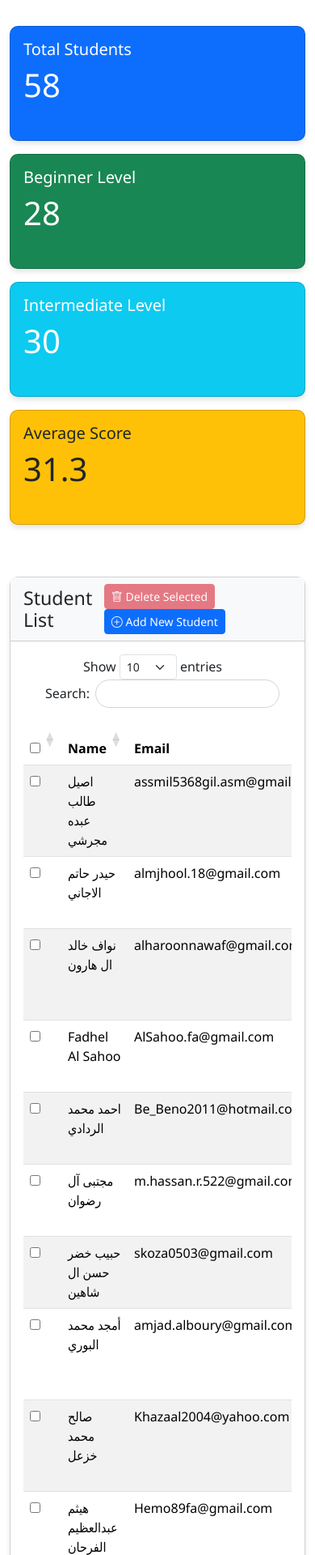
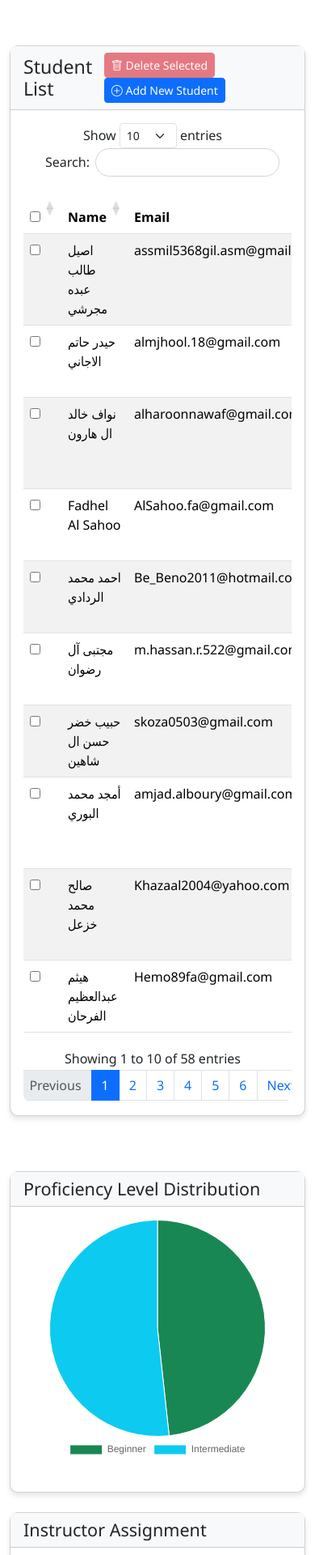
Before and after one commit to menoo20/student-placement-dashboard, a Flask app: page / in a window 390 px wide. Shown: the part 494-2414 px from the top of the page at 81% size. Run offline with Flask 3, Linux system fonts and the light colour scheme; data comes from the database, SQL or seed files in the repository; some libraries are stand-ins or nearby versions.

Commit message:
Add student statistics pie charts for proficiency and instructor; update charts after CRUD operations

````diff
--- a/student_website/app.py
+++ b/student_website/app.py
@@ -232,77 +232,12 @@ def init_db():
     conn.commit()
     conn.close()
 
-def get_stats():
-    conn = get_db_connection()
-
-    # Get total students
-    cursor = conn.execute('SELECT COUNT(*) FROM students')
-    total_students = cursor.fetchone()[0]
-
-    # Get proficiency level counts
-    cursor = conn.execute('SELECT proficiency_level, COUNT(*) FROM students GROUP BY proficiency_level')
-    proficiency_counts = {}
-    for row in cursor.fetchall():
-        proficiency_counts[row[0]] = row[1]
-
-    # Get instructor counts
-    cursor = conn.execute('SELECT instructor, COUNT(*) FROM students GROUP BY instructor')
-    instructor_counts = {}
-    for row in cursor.fetchall():
-        instructor_counts[row[0]] = row[1]
-
-    # Get average score
-    cursor = conn.execute('SELECT AVG(total_points) FROM students')
-    avg_score = cursor.fetchone()[0] or 0
-
-    # Get score distribution
-    score_ranges = {
-        '0-9': 0,
-        '10-19': 0,
-        '20-29': 0,
-        '30-39': 0,
-        '40-49': 0,
-        '50-59': 0,
-        '60+': 0
-    }
-
-    cursor = conn.execute('SELECT total_points FROM students')
-    for row in cursor.fetchall():
-        score = row[0]
-        if score < 10:
-            score_ranges['0-9'] += 1
-        elif score < 20:
-            score_ranges['10-19'] += 1
-        elif score < 30:
-            score_ranges['20-29'] += 1
-        elif score < 40:
-            score_ranges['30-39'] += 1
-        elif score < 50:
-            score_ranges['40-49'] += 1
-        elif score < 60:
-            score_ranges['50-59'] += 1
-        else:
-            score_ranges['60+'] += 1
-
-    conn.close()
-
-    return {
-        'total_students': total_students,
-        'proficiency_counts': proficiency_counts,
-        'instructor_counts': instructor_counts,
-        'avg_score': avg_score,
-        'score_ranges': score_ranges
-    }
-
 @app.route('/')
 def index():
     conn = get_db_connection()
     students = conn.execute('SELECT * FROM students').fetchall()
     conn.close()
-
-    stats = get_stats()
-
-    return render_template('index.html', students=students, stats=stats)
+    return render_template('index.html', students=students)
 
 @app.route('/add_student', methods=['POST'])
 def add_student():
@@ -422,58 +357,28 @@ def reset_database():
 
     return redirect(url_for('index'))
 
-@app.route('/api/analytics')
-def api_analytics():
+@app.route('/api/student_stats')
+def api_student_stats():
     conn = get_db_connection()
-    students = conn.execute('SELECT * FROM students').fetchall()
+    students = conn.execute('SELECT proficiency_level, instructor FROM students').fetchall()
     conn.close()
 
-    # Proficiency counts
-    proficiency_labels = ['Beginner', 'Intermediate']
-    proficiency_counts = [
-        sum(1 for s in students if s['proficiency_level'] == 'Beginner'),
-        sum(1 for s in students if s['proficiency_level'] == 'Intermediate')
-    ]
+    # Count proficiency levels
+    beginner = sum(1 for s in students if s['proficiency_level'] == 'Beginner')
+    intermediate = sum(1 for s in students if s['proficiency_level'] == 'Intermediate')
 
-    # Instructor counts
-    instructor_labels = ['Mr. Tawfeek', 'Mr. Mohammed Ameen']
-    instructor_counts = [
-        sum(1 for s in students if s['instructor'] == 'Mr. Tawfeek'),
-        sum(1 for s in students if s['instructor'] == 'Mr. Mohammed Ameen')
-    ]
-
-    # Score ranges
-    score_labels = ['0-9', '10-19', '20-29', '30-39', '40-49', '50-59', '60+']
-    score_counts = [0] * 7
-    for s in students:
-        score = s['total_points']
-        if score < 10:
-            score_counts[0] += 1
-        elif score < 20:
-            score_counts[1] += 1
-        elif score < 30:
-            score_counts[2] += 1
-        elif score < 40:
-            score_counts[3] += 1
-        elif score < 50:
-            score_counts[4] += 1
-        elif score < 60:
-            score_counts[5] += 1
-        else:
-            score_counts[6] += 1
+    # Count instructors
+    tawfeek = sum(1 for s in students if s['instructor'] == 'Mr. Tawfeek')
+    mohammed = sum(1 for s in students if s['instructor'] == 'Mr. Mohammed Ameen')
 
     return jsonify({
         "proficiency": {
-            "labels": proficiency_labels,
-            "counts": proficiency_counts
+            "labels": ["Beginner", "Intermediate"],
+            "counts": [beginner, intermediate]
         },
         "instructor": {
-            "labels": instructor_labels,
-            "counts": instructor_counts
-        },
-        "score": {
-            "labels": score_labels,
-            "counts": score_counts
+            "labels": ["Mr. Tawfeek", "Mr. Mohammed Ameen"],
+            "counts": [tawfeek, mohammed]
         }
     })
 
--- a/student_website/static/js/main.js
+++ b/student_website/static/js/main.js
@@ -1,48 +1,4 @@
 // Main JavaScript for the student dashboard
-
-// Function to refresh charts with new data
-function refreshCharts(data) {
-    // Update proficiency chart
-    if (window.proficiencyChart) {
-        window.proficiencyChart.data.datasets[0].data = [
-            data.proficiency_counts.Beginner || 0,
-            data.proficiency_counts.Intermediate || 0
-        ];
-        window.proficiencyChart.update();
-    }
-
-    // Update instructor chart
-    if (window.instructorChart) {
-        window.instructorChart.data.datasets[0].data = [
-            data.instructor_counts['Mr. Tawfeek'] || 0,
-            data.instructor_counts['Mr. Mohammed Ameen'] || 0
-        ];
-        window.instructorChart.update();
-    }
-
-    // Update score distribution chart
-    if (window.scoreChart) {
-        // Count scores in each range
-        const scoreRanges = [
-            data.scores.filter(score => score <= 9).length,
-            data.scores.filter(score => score >= 10 && score <= 19).length,
-            data.scores.filter(score => score >= 20 && score <= 29).length,
-            data.scores.filter(score => score >= 30 && score <= 39).length,
-            data.scores.filter(score => score >= 40 && score <= 49).length,
-            data.scores.filter(score => score >= 50 && score <= 59).length,
-            data.scores.filter(score => score >= 60).length
-        ];
-
-        window.scoreChart.data.datasets[0].data = scoreRanges;
-        window.scoreChart.update();
-    }
-
-    // Update statistics cards
-    document.getElementById('totalStudents').textContent = data.total_students;
-    document.getElementById('beginnerCount').textContent = data.proficiency_counts.Beginner || 0;
-    document.getElementById('intermediateCount').textContent = data.proficiency_counts.Intermediate || 0;
-    document.getElementById('avgScore').textContent = data.avg_score.toFixed(1);
-}
 
 // Function to refresh the student table
 function refreshTable() {
@@ -80,98 +36,71 @@ function refreshTable() {
         .catch(error => console.error('Error refreshing table:', error));
 }
 
-// Function to refresh all data
-function refreshAllData() {
-    // Refresh statistics and charts
-    fetch('/api/statistics')
+// Function to refresh the statistics pie charts
+function refreshStudentStatsCharts() {
+    fetch('/api/student_stats')
         .then(response => response.json())
-        .then(data => refreshCharts(data))
-        .catch(error => console.error('Error refreshing statistics:', error));
-
-    // Refresh table
-    refreshTable();
-}
-
-// Initialize charts when DOM is loaded
-document.addEventListener('DOMContentLoaded', function() {
-    // Store chart references globally for later updates
-    const proficiencyCtx = document.getElementById('proficiencyChart').getContext('2d');
-    window.proficiencyChart = new Chart(proficiencyCtx, {
+        .then(data => {
+            // Proficiency Pie Chart
+            if (window.proficiencyPieChartInstance) {
+                window.proficiencyPieChartInstance.data.labels = data.proficiency.labels;
+                window.proficiencyPieChartInstance.data.datasets[0].data = data.proficiency.counts;
+                window.proficiencyPieChartInstance.update();
+            } else {
+                const profCtx = document.getElementById('proficiencyPieChart').getContext('2d');
+                window.proficiencyPieChartInstance = new Chart(profCtx, {
                     type: 'pie',
                     data: {
-            labels: ['Beginner', 'Intermediate'],
+                        labels: data.proficiency.labels,
                         datasets: [{
-                data: [0, 0], // Will be updated with actual data
+                            data: data.proficiency.counts,
                             backgroundColor: ['#198754', '#0dcaf0'],
                             borderWidth: 1
                         }]
                     },
                     options: {
                         responsive: true,
-            plugins: {
-                legend: {
-                    position: 'bottom'
-                }
-            }
+                        plugins: { legend: { position: 'bottom' } }
                     }
                 });
+            }
 
-    const instructorCtx = document.getElementById('instructorChart').getContext('2d');
-    window.instructorChart = new Chart(instructorCtx, {
+            // Instructor Pie Chart
+            if (window.instructorPieChartInstance) {
+                window.instructorPieChartInstance.data.labels = data.instructor.labels;
+                window.instructorPieChartInstance.data.datasets[0].data = data.instructor.counts;
+                window.instructorPieChartInstance.update();
+            } else {
+                const instrCtx = document.getElementById('instructorPieChart').getContext('2d');
+                window.instructorPieChartInstance = new Chart(instrCtx, {
                     type: 'pie',
                     data: {
-            labels: ['Mr. Tawfeek', 'Mr. Mohammed Ameen'],
+                        labels: data.instructor.labels,
                         datasets: [{
-                data: [0, 0], // Will be updated with actual data
+                            data: data.instructor.counts,
                             backgroundColor: ['#fd7e14', '#6f42c1'],
                             borderWidth: 1
                         }]
                     },
                     options: {
                         responsive: true,
-            plugins: {
-                legend: {
-                    position: 'bottom'
-                }
-            }
+                        plugins: { legend: { position: 'bottom' } }
                     }
                 });
-
-    const scoreCtx = document.getElementById('scoreDistributionChart').getContext('2d');
-    window.scoreChart = new Chart(scoreCtx, {
-        type: 'bar',
-        data: {
-            labels: ['0-9', '10-19', '20-29', '30-39', '40-49', '50-59', '60+'],
-            datasets: [{
-                label: 'Number of Students',
-                data: [0, 0, 0, 0, 0, 0, 0], // Will be updated with actual data
-                backgroundColor: 'rgba(54, 162, 235, 0.5)',
-                borderColor: 'rgba(54, 162, 235, 1)',
-                borderWidth: 1
-            }]
-        },
-        options: {
-            responsive: true,
-            scales: {
-                y: {
-                    beginAtZero: true,
-                    title: {
-                        display: true,
-                        text: 'Number of Students'
-                    }
-                },
-                x: {
-                    title: {
-                        display: true,
-                        text: 'Score Range'
-                    }
-                }
-            }
             }
         });
+}
 
+// Function to refresh the student table and update stats charts
+function refreshTableAndStats() {
+    refreshTable();
+    refreshStudentStatsCharts();
+}
+
+// Initialize when DOM is loaded
+document.addEventListener('DOMContentLoaded', function() {
     // Initial data load
-    refreshAllData();
+    refreshTableAndStats();
 
     // Handle select all checkboxes
     $(document).on('change', '#selectAllStudents', function() {
@@ -188,7 +117,10 @@ document.addEventListener('DOMContentLoaded', function() {
         const studentId = $(this).data('id');
         if (confirm('Are you sure you want to delete this student?')) {
             fetch(`/delete_student/${studentId}`, {method: 'POST'})
-                .then(() => window.location.reload());
+                .then(() => {
+                    refreshTableAndStats();
+                    window.location.reload();
+                });
         }
     });
 
@@ -202,7 +134,10 @@ document.addEventListener('DOMContentLoaded', function() {
                 method: 'POST',
                 headers: {'Content-Type': 'application/json'},
                 body: JSON.stringify({ids})
-            }).then(() => window.location.reload());
+            }).then(() => {
+                refreshTableAndStats();
+                window.location.reload();
+            });
         }
     });
 });
@@ -238,8 +173,8 @@ document.addEventListener('DOMContentLoaded', function() {
                         </div>
                     `;
 
-                    // Refresh data
-                    refreshAllData();
+                    // Refresh data and charts
+                    refreshTableAndStats();
                 } else {
                     throw new Error('Failed to add student');
                 }
--- a/student_website/templates/index.html
+++ b/student_website/templates/index.html
@@ -8,7 +8,6 @@
     <link rel="stylesheet" href="https://cdn.jsdelivr.net/npm/bootstrap-icons@1.10.3/font/bootstrap-icons.css">
     <link rel="stylesheet" href="https://cdn.datatables.net/1.13.4/css/dataTables.bootstrap5.min.css">
     <link rel="stylesheet" href="{{ url_for('static', filename='css/style.css') }}">
-    <script src="https://cdn.jsdelivr.net/npm/chart.js"></script>
 </head>
 <body>
     <!-- Hero Section with Jumbotron and Video Background -->
@@ -42,44 +41,6 @@
     <div class="container-fluid">
         <!-- Main Content -->
         <div class="row mb-4">
-            <!-- Statistics Cards -->
-            <div class="col-md-12 mb-4">
-                <div class="row">
-                    <div class="col-md-3 mb-3">
-                        <div class="card bg-primary text-white h-100">
-                            <div class="card-body">
-                                <h5 class="card-title">Total Students</h5>
-                                <h2 class="display-4" id="totalStudents">{{ stats.total_students }}</h2>
-                            </div>
-                        </div>
-                    </div>
-                    <div class="col-md-3 mb-3">
-                        <div class="card bg-success text-white h-100">
-                            <div class="card-body">
-                                <h5 class="card-title">Beginner Level</h5>
-                                <h2 class="display-4" id="beginnerCount">{{ stats.proficiency_counts.get('Beginner', 0) }}</h2>
-                            </div>
-                        </div>
-                    </div>
-                    <div class="col-md-3 mb-3">
-                        <div class="card bg-info text-white h-100">
-                            <div class="card-body">
-                                <h5 class="card-title">Intermediate Level</h5>
-                                <h2 class="display-4" id="intermediateCount">{{ stats.proficiency_counts.get('Intermediate', 0) }}</h2>
-                            </div>
-                        </div>
-                    </div>
-                    <div class="col-md-3 mb-3">
-                        <div class="card bg-warning text-dark h-100">
-                            <div class="card-body">
-                                <h5 class="card-title">Average Score</h5>
-                                <h2 class="display-4" id="avgScore">{{ "%.1f"|format(stats.avg_score) }}</h2>
-                            </div>
-                        </div>
-                    </div>
-                </div>
-            </div>
-
             <!-- Alert Container for messages -->
             <div class="col-md-12 mb-4" id="alertContainer"></div>
 
@@ -145,44 +106,27 @@
                     </div>
                 </div>
             </div>
+        </div>
 
-            <!-- Analytics Section -->
-            <div class="col-md-12">
-                <h3 class="mb-3">Analytics</h3>
-                <div class="row analytics-section">
+        <!-- Student Statistics Section -->
+        <div class="row mb-4">
             <div class="col-md-6 mb-4">
                 <div class="card h-100">
                     <div class="card-header bg-light">
-                                <h4 class="card-title">Proficiency Level Distribution</h4>
+                        <h4 class="card-title mb-0">Proficiency Level Distribution</h4>
                     </div>
                     <div class="card-body">
-                                <canvas id="proficiencyChart"></canvas>
+                        <canvas id="proficiencyPieChart"></canvas>
                     </div>
                 </div>
             </div>
             <div class="col-md-6 mb-4">
                 <div class="card h-100">
                     <div class="card-header bg-light">
-                                <h4 class="card-title">Instructor Assignment</h4>
+                        <h4 class="card-title mb-0">Instructor Assignment</h4>
                     </div>
                     <div class="card-body">
-                                <canvas id="instructorChart"></canvas>
-                            </div>
-                        </div>
-                    </div>
-                </div>
-                <!-- Score Distribution standalone row -->
-                <div class="row">
-                    <div class="col-md-12 mb-4">
-                        <div class="card h-100">
-                            <div class="card-header bg-light">
-                                <h4 class="card-title">Score Distribution</h4>
-                            </div>
-                            <div class="card-body">
-                                <div id="scoreDistributionMessage" class="text-center text-muted mb-2" style="display:none;"></div>
-                                <canvas id="scoreDistributionChart"></canvas>
-                            </div>
-                        </div>
+                        <canvas id="instructorPieChart"></canvas>
                     </div>
                 </div>
             </div>
@@ -311,6 +255,7 @@
     <script src="https://code.jquery.com/jquery-3.6.4.min.js"></script>
     <script src="https://cdn.datatables.net/1.13.4/js/jquery.dataTables.min.js"></script>
     <script src="https://cdn.datatables.net/1.13.4/js/dataTables.bootstrap5.min.js"></script>
+    <script src="https://cdn.jsdelivr.net/npm/chart.js"></script>
     <script src="{{ url_for('static', filename='js/main.js') }}"></script>
 
     <script>
@@ -495,21 +440,6 @@
                 }
             });
 
-            // Fetch analytics data and render charts
-            $.getJSON('/api/analytics', function(data) {
-                renderAnalyticsCharts(data);
-                if (data && data.score) {
-                    renderScoreDistributionChart(data.score);
-                } else {
-                    document.getElementById('scoreDistributionMessage').textContent = "No score data available.";
-                    document.getElementById('scoreDistributionMessage').style.display = "block";
-                }
-            }).fail(function(jqXHR, textStatus, errorThrown) {
-                document.getElementById('scoreDistributionMessage').textContent = "Failed to load score data.";
-                document.getElementById('scoreDistributionMessage').style.display = "block";
-                console.error("Error fetching /api/analytics:", textStatus, errorThrown);
-            });
-
             // Add Student Form Submit (protect with password prompt)
             $('#addStudentForm').off('submit.addAdmin').on('submit.addAdmin', function(e) {
                 if (!window.isAdminAdd) {
@@ -555,86 +485,6 @@
             });
         });
 
-        // Charts
-        function renderAnalyticsCharts(data) {
-            // Proficiency Chart
-            new Chart(document.getElementById('proficiencyChart').getContext('2d'), {
-                type: 'pie',
-                data: {
-                    labels: data.proficiency.labels,
-                    datasets: [{
-                        data: data.proficiency.counts,
-                        backgroundColor: ['#198754', '#0dcaf0'],
-                        borderWidth: 1
-                    }]
-                },
-                options: { responsive: true, plugins: { legend: { position: 'bottom' } } }
-            });
-
-            // Instructor Chart
-            new Chart(document.getElementById('instructorChart').getContext('2d'), {
-                type: 'pie',
-                data: {
-                    labels: data.instructor.labels,
-                    datasets: [{
-                        data: data.instructor.counts,
-                        backgroundColor: ['#fd7e14', '#6f42c1'],
-                        borderWidth: 1
-                    }]
-                },
-                options: { responsive: true, plugins: { legend: { position: 'bottom' } } }
-            });
-        }
-
-        // Only for Score Distribution
-        function renderScoreDistributionChart(data) {
-            console.log("Score Distribution Data:", data); // Debug: log data to console
-
-            const ctx = document.getElementById('scoreDistributionChart').getContext('2d');
-            const msgDiv = document.getElementById('scoreDistributionMessage');
-            // Remove any previous chart instance
-            if (window.scoreChartInstance) {
-                window.scoreChartInstance.destroy();
-            }
-
-            // Check if data is present and not all zeros
-            const hasData = data && Array.isArray(data.counts) && data.counts.some(v => v > 0);
-
-            if (!hasData) {
-                msgDiv.textContent = "No score data available.";
-                msgDiv.style.display = "block";
-                return;
-            } else {
-                msgDiv.style.display = "none";
-            }
-
-            window.scoreChartInstance = new Chart(ctx, {
-                type: 'bar',
-                data: {
-                    labels: data.labels,
-                    datasets: [{
-                        label: 'Number of Students',
-                        data: data.counts,
-                        backgroundColor: 'rgba(54, 162, 235, 0.5)',
-                        borderColor: 'rgba(54, 162, 235, 1)',
-                        borderWidth: 1
-                    }]
-                },
-                options: {
-                    responsive: true,
-                    scales: {
-                        y: {
-                            beginAtZero: true,
-                            title: { display: true, text: 'Number of Students' }
-                        },
-                        x: {
-                            title: { display: true, text: 'Score Range' }
-                        }
-                    }
-                }
-            });
-        }
-
         const ADMIN_PASSWORD = "menoo20"; // Change this to your desired password
 
         function checkAdmin(actionCallback) {
@@ -647,7 +497,49 @@
             }
             return false;
         }
+
+        // Student statistics pie charts
+        document.addEventListener('DOMContentLoaded', function() {
+            fetch('/api/student_stats')
+                .then(response => response.json())
+                .then(data => {
+                    // Proficiency Pie Chart
+                    const profCtx = document.getElementById('proficiencyPieChart').getContext('2d');
+                    new Chart(profCtx, {
+                        type: 'pie',
+                        data: {
+                            labels: data.proficiency.labels,
+                            datasets: [{
+                                data: data.proficiency.counts,
+                                backgroundColor: ['#198754', '#0dcaf0'],
+                                borderWidth: 1
+                            }]
+                        },
+                        options: {
+                            responsive: true,
+                            plugins: { legend: { position: 'bottom' } }
+                        }
+                    });
+
+                    // Instructor Pie Chart
+                    const instrCtx = document.getElementById('instructorPieChart').getContext('2d');
+                    new Chart(instrCtx, {
+                        type: 'pie',
+                        data: {
+                            labels: data.instructor.labels,
+                            datasets: [{
+                                data: data.instructor.counts,
+                                backgroundColor: ['#fd7e14', '#6f42c1'],
+                                borderWidth: 1
+                            }]
+                        },
+                        options: {
+                            responsive: true,
+                            plugins: { legend: { position: 'bottom' } }
+                        }
+                    });
+                });
+        });
     </script>
 </body>
 </html>
-```
````
Lines whose indentation alone changed are shown as unchanged.
